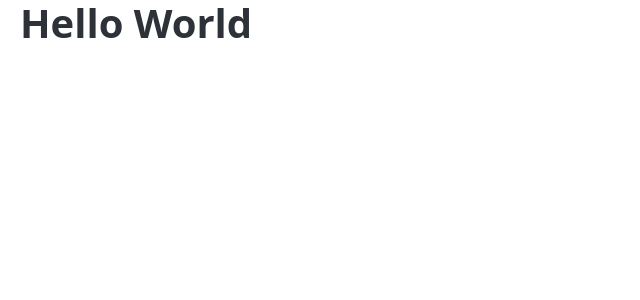
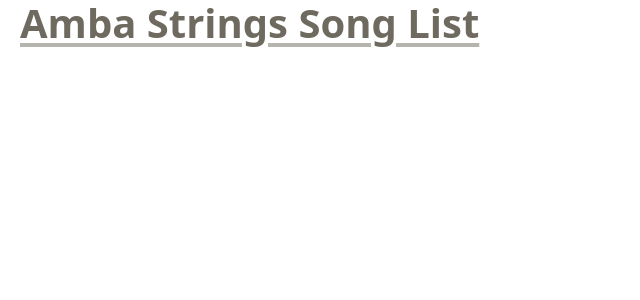
Before and after one commit to tom-ai/song-list, a React (Vite) app: page / in a window 1280 px wide. Shown: the top 300 px of the page, without its empty margins (0-640 px from the left). Built offline with nearby package versions, Linux system fonts and the light colour scheme.

Commit message:
add header

```diff
--- a/src/App.tsx
+++ b/src/App.tsx
@@ -1,11 +1,14 @@
 function App() {
   return (
     <>
-    <main>
-      <h1>Hello World</h1>
-    </main>
+      <header>
+        <h1>
+          <a href="/">Amba Strings Song List</a>
+        </h1>
+      </header>
+      <main></main>
     </>
-  )
+  );
 }
 
-export default App
+export default App;
```
